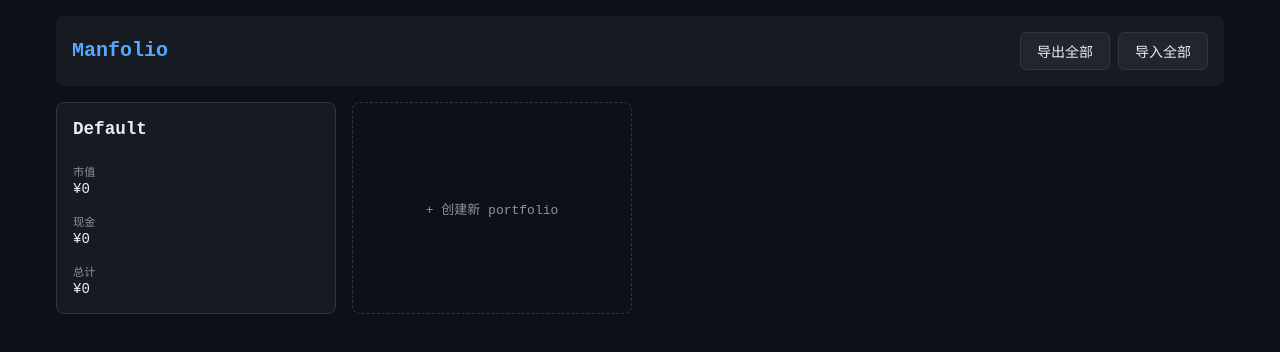
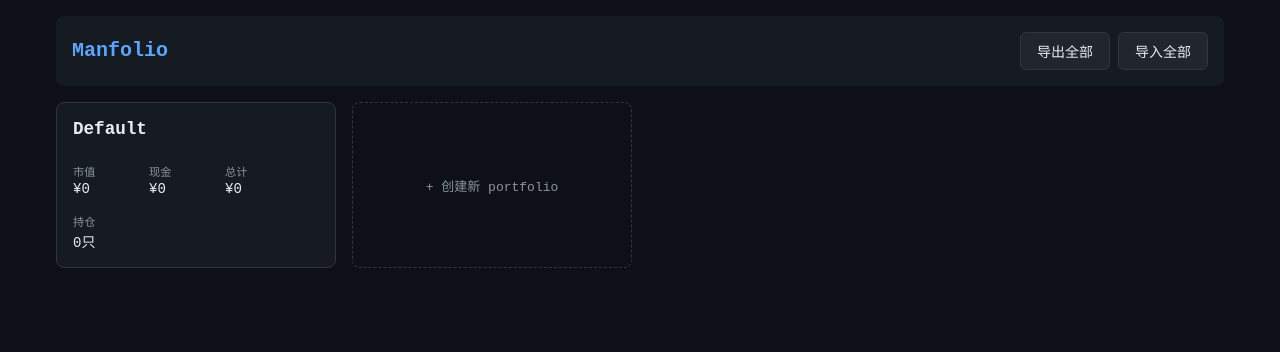
Before and after one commit to Jim-toTheRescue/portfolio, a React (Vite) app: page / in a window 1280 px wide. Shown: the top 352 px of the page. Built offline with nearby package versions, Linux system fonts and the light colour scheme.

Commit message:
feat: 优化manfolio和导出功能
- manfolio卡片改行式布局，增加持仓数量显示
- 导出文件名带上portfolio名称
- favicon换成绿色MP图标

```diff
--- a/src/components/ManfolioHome.jsx
+++ b/src/components/ManfolioHome.jsx
@@ -100,6 +100,10 @@ function ManfolioHome() {
                 <span className="stat-label">总计</span>
                 <span className="stat-value">{p.cashCurrency === 'CNY' ? '¥' : p.cashCurrency === 'HKD' ? 'hk$' : '$'}{(p.total || 0).toLocaleString()}</span>
               </div>
+              <div className="stat-item">
+                <span className="stat-label">持仓</span>
+                <span className="stat-value">{p.positions?.length || 0}只</span>
+              </div>
             </div>
           </div>
         ))}
--- a/src/hooks/usePortfolio.js
+++ b/src/hooks/usePortfolio.js
@@ -1,5 +1,5 @@
 import { useState, useEffect, useCallback } from 'react';
-import { getPortfolio, updatePositions, updateCash as saveCashToStorage, updateHistory, updatePriceTime, updateConfig, getExchangeRates, updateExchangeRates } from '../utils/manfolio';
+import { getPortfolio, updatePositions, updateCash as saveCashToStorage, updateHistory, updatePriceTime, updateConfig, getExchangeRates, updateExchangeRates, getActivePortfolio } from '../utils/manfolio';
 import { getConfig, getTopTierAllowBuy } from '../utils/constants';
 import { totalWithCash, getTargetTier, getUpperLimit, parseMarket, detectMarket, toApiSymbol, convertCurrency } from '../utils/helpers';
 import { autoRebalance, makeLog, calculateShares } from '../utils/portfolio';
@@ -572,6 +572,8 @@ export function usePortfolio() {
 
   // 导出数据
   const exportData = useCallback(() => {
+    const p = getActivePortfolio();
+    const portfolioName = p?.name || 'portfolio';
     const exportData = {
       positions,
       cash,
@@ -582,7 +584,7 @@ export function usePortfolio() {
     const url = URL.createObjectURL(blob);
     const a = document.createElement('a');
     a.href = url;
-    a.download = `portfolio-${new Date().toISOString().split('T')[0]}.json`;
+    a.download = `portfolio-${portfolioName}-${new Date().toISOString().split('T')[0]}.json`;
     a.click();
     URL.revokeObjectURL(url);
     showToast('导出成功');
--- a/src/styles/App.css
+++ b/src/styles/App.css
@@ -806,8 +806,9 @@ body {
 
   .portfolio-stats {
     display: flex;
-  flex-direction: column;
-  gap: 8px;
+    flex-direction: row;
+    flex-wrap: wrap;
+    gap: 12px;
     margin-top: auto;
   }
 
@@ -815,7 +816,7 @@ body {
     display: flex;
     flex-direction: column;
     gap: 2px;
-  min-width: 70px;
+    min-width: 60px;
   }
 
 .stat-label {
--- a/src/utils/manfolio.js
+++ b/src/utils/manfolio.js
@@ -74,7 +74,8 @@ export function listPortfolios() {
       value: stockValue,
       cash: p.cash,
       total,
-      cashCurrency
+      cashCurrency,
+      positions: p.positions
     };
   });
 }
```
Also changed, not shown: index.html (+1 -1 lines). Lines whose indentation alone changed are shown as unchanged.
